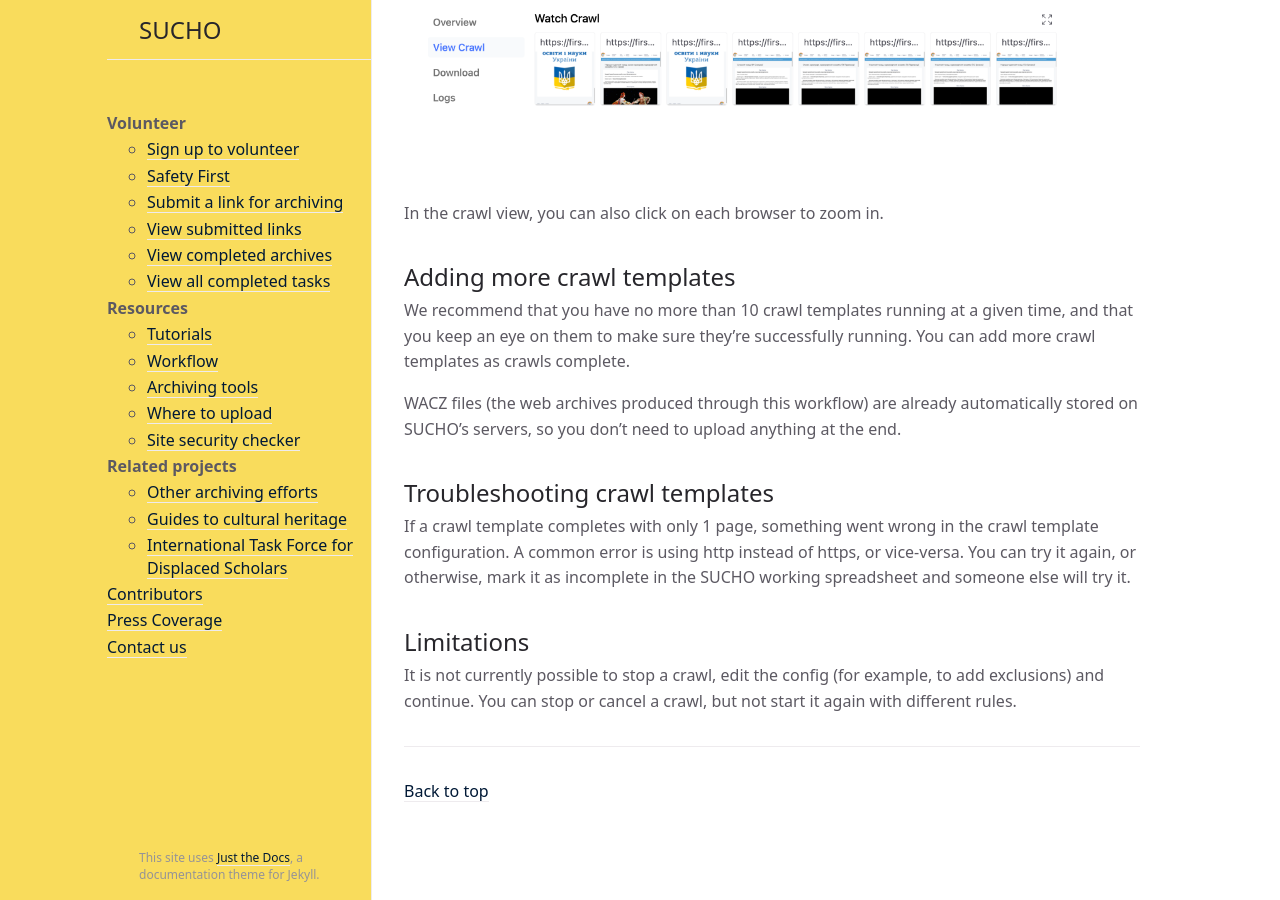
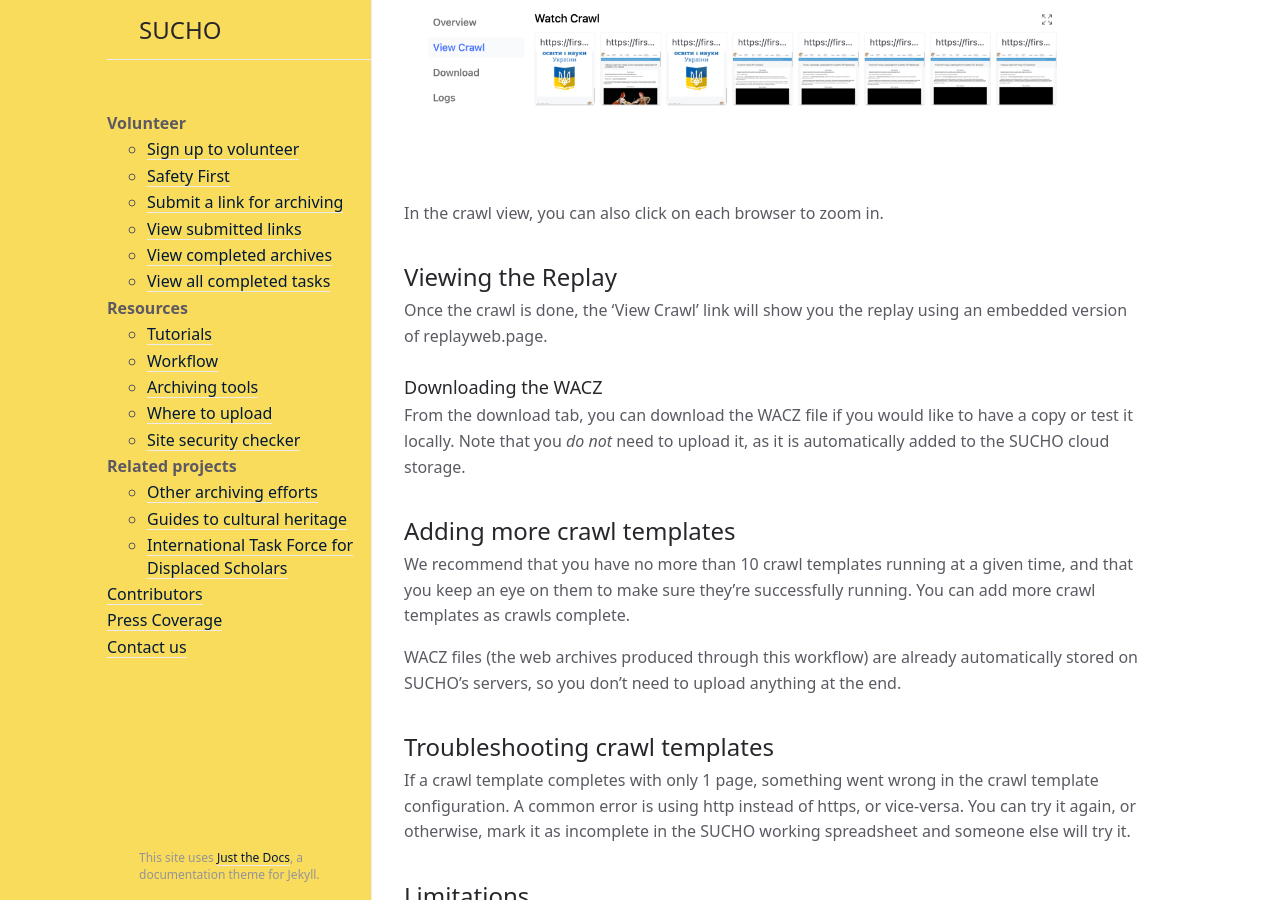
Before and after one commit to sucho-archiving/sucho-archiving.github.io, a Jekyll site: the page built from browsertrix-cloud.md, in a window 1280 px wide and 900 px high, scrolled down 2373 px. Built offline with Jekyll 4.4.1, drawn with Linux system fonts in a browser that asks for light colours.

Commit message:
browsertrix-cloud docs: mention replay and download

```diff
--- a/browsertrix-cloud.md
+++ b/browsertrix-cloud.md
@@ -61,6 +61,14 @@
 
 In the crawl view, you can also click on each browser to zoom in.
 
+## Viewing the Replay
+
+Once the crawl is done, the 'View Crawl' link will show you the replay using an embedded version of replayweb.page.
+
+### Downloading the WACZ
+
+From the download tab, you can download the WACZ file if you would like to have a copy or test it locally. Note that you *do not* need to upload it, as it is automatically added to the SUCHO cloud storage.
+
 ## Adding more crawl templates
 We recommend that you have no more than 10 crawl templates running at a given time, and that you keep an eye on them to make sure they're successfully running. You can add more crawl templates as crawls complete.
 
```
